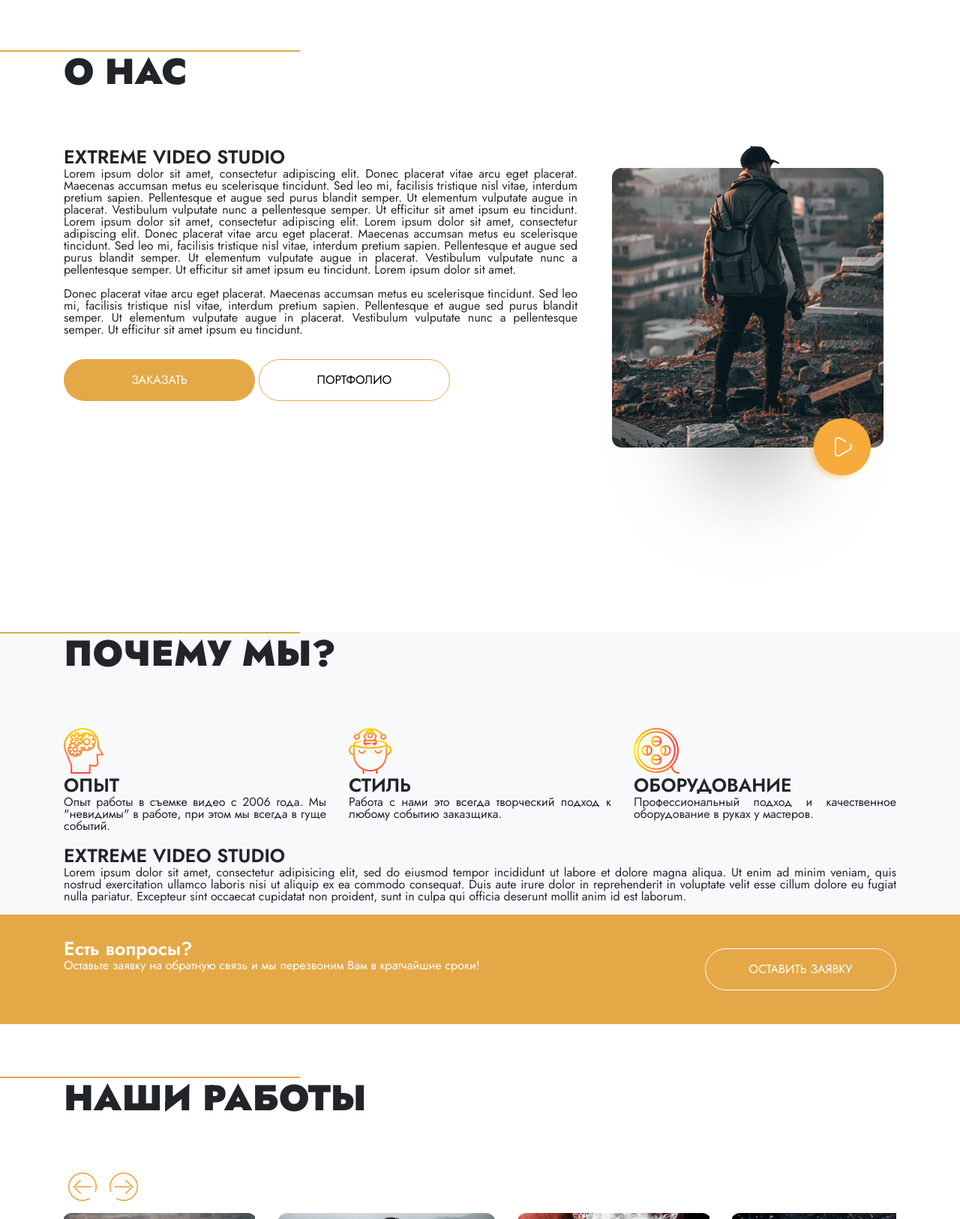
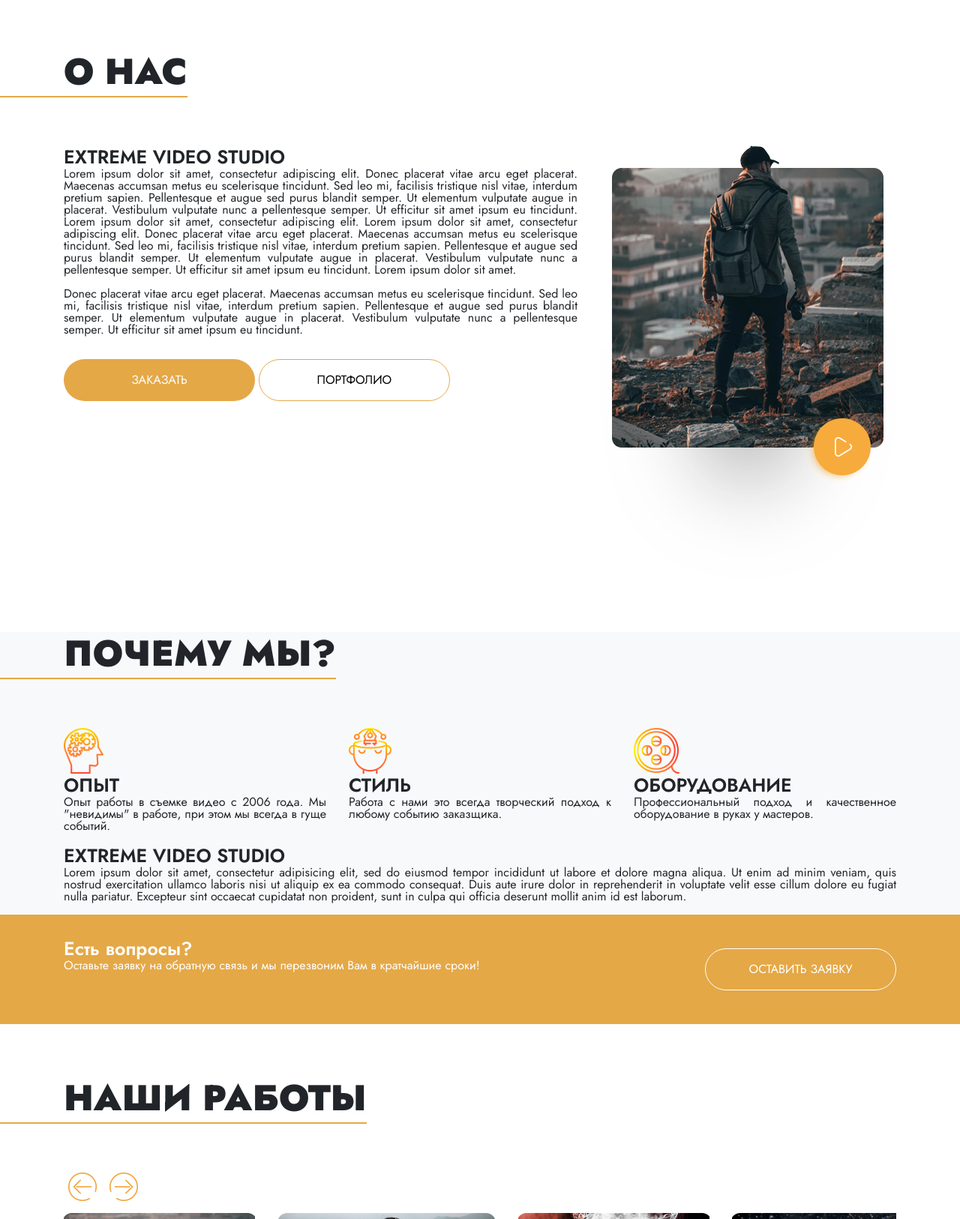
Before and after one commit to bekatru/extremevideostudio, a website: page index.html in a window 1280 px wide. Shown: the part 1824-3450 px from the top of the page at 75% size. Drawn offline with nearby package versions, Linux system fonts and the light colour scheme.

Commit message:
lines ready

```diff
--- a/index.html
+++ b/index.html
@@ -127,14 +127,13 @@
 
 <!-- SERVICES -->
 <div class='services'>
-	<div class="lineheaders"></div>
 	<div class='container'>
-		<h1 class="headers">УСЛУГИ</h1>
-		<div class='d-flex justify-content-between'>
-			<img src="assets/uslugi1.png">
-			<img src="assets/uslugi2.png">
-			<img src="assets/uslugi3.png">
-		</div>
+			<h1 class="headers"><span class="underlined">УСЛУГИ</span></h1>
+			<div class='d-flex justify-content-between'>
+				<img src="assets/uslugi1.png">
+				<img src="assets/uslugi2.png">
+				<img src="assets/uslugi3.png">
+			</div>
 	</div>
 </div>
 
@@ -155,9 +154,8 @@
 
 <!-- ABOUT -->
 <div class='about'>
-	<div class="lineheaders"></div>
 	<div class='container'>
-		<h1 class="headers">О НАС</h1>
+		<h1 class="headers"><span class="underlined">О НАС</span></h1>
 		<div class='row'>
 			<div class='col'>
 				<h1>EXTREME VIDEO STUDIO</h1>
@@ -176,10 +174,9 @@
 
 <!-- WHY US? -->
 <div class="whyus bg-light">
-	<div class="lineheaders"></div>
 
 	<div class="container">
-		<h1 class="headers">ПОЧЕМУ МЫ?</h1>
+		<h1 class="headers"><span class="underlined">ПОЧЕМУ МЫ?</span></h1>
 		<div class="row">
 			<div class="col">
 				<img src="assets/brain.png">
@@ -229,9 +226,8 @@
 
 <!-- PORTFOLIO -->
 <div class="portfolio">
-	<div class="lineheaders"></div>
 	<div class='container'>
-		<h1 class="headers">НАШИ РАБОТЫ</h1>
+		<h1 class="headers"><span class="underlined">НАШИ РАБОТЫ</span></h1>
 		<button id="slideLeft" class='scroll'><img src="assets/btns/left.png"></button>
     	<button id="slideRight" class='scroll'><img src="assets/btns/right.png"></button>
 	</div>
@@ -272,9 +268,8 @@
 
 <!-- EQUIPMENT -->
 <div class="equipment">
-	<div class="lineheaders"></div>
 	<div class="container">
-		<h1 class="headers bg">ОБОРУДОВАНИЕ</h1>
+		<h1 class="headers bg"><span class="underlined">ОБОРУДОВАНИЕ</span></h1>
 		<div class='row'>
 			<div class="col-4">
 				<img src="assets/camera1.png">
@@ -298,18 +293,15 @@
 
 <!-- CLIENTS -->
 <div class="partners">
- 	<div class="lineheaders"></div>
 	<div class="container">
-		<h1 class="headers">НАШИ КЛИЕНТЫ</h1>
+		<h1 class="headers"><span class="underlined">ОТЗЫВЫ</span></h1>
 	</div>
 </div>
 
 <!-- CONTACTS -->
 <div class="contacts bg-dark">
-
 	<div class='container'>
-		<h1 class="headers">КОНТАКТЫ</h1>
-
+		<h1 class="headers"><span class="underlined">КОНТАКТЫ</span></h1>
 		<div class='info'>
 			<p>У нас есть опыт организации съёмок в различных регионах России и заграницей.</p>
 			<p>Мы мобильны и готовы к выезду в любую точку мира.</p>
--- a/style.css
+++ b/style.css
@@ -7,21 +7,12 @@ ul{
 
 div.space{height:40px}
 
-.lineheaders{
-	display:inline-block;
-	width:400px;
-	height:2px;
-	background-color:#e4a847;
-	position: absolute;
-	left: 0;
-	}
-
 /*TEXT*/
 h1{
 	font-size:25px;
 	text-align:left;
 	margin:auto;
-	font-weight:600}
+	font-weight:600;}
 
 h2{}
 
@@ -30,7 +21,27 @@ h2{}
 	margin:70px 0;
 	font-weight:900}
 
+
 p{text-align: justify;line-height: 1}
+
+/*UNDERLINED HEADER*/
+
+.underlined {
+  position: relative;
+}
+
+.underlined:before {
+  display: block;
+  content: "";
+  background: #e4a847;
+
+  width: 1000px;
+  height: 2px;
+
+  position: absolute;
+  bottom: 0;
+  right: 0;
+}
 
 /*BUTTONS*/
 .btn{
@@ -296,11 +307,12 @@ h6{color:#e4a847}
 }
 
 /*CONTACTS*/
-.contacts .container{
+
+.contacts .container {
 	height:543px;
 	display:grid;
 	grid-template-columns:50px auto;
-	grid-template-rows:150px repeat(4, 70px)
+	grid-template-rows: 150px repeat(4, 70px)
 }
 
 .contacts p{
```
